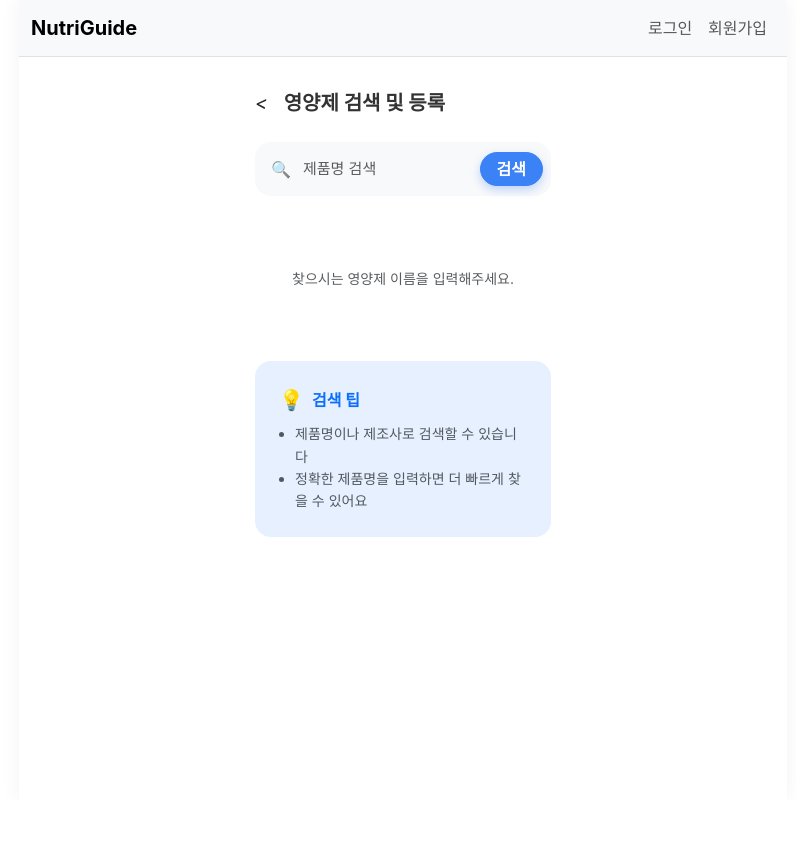
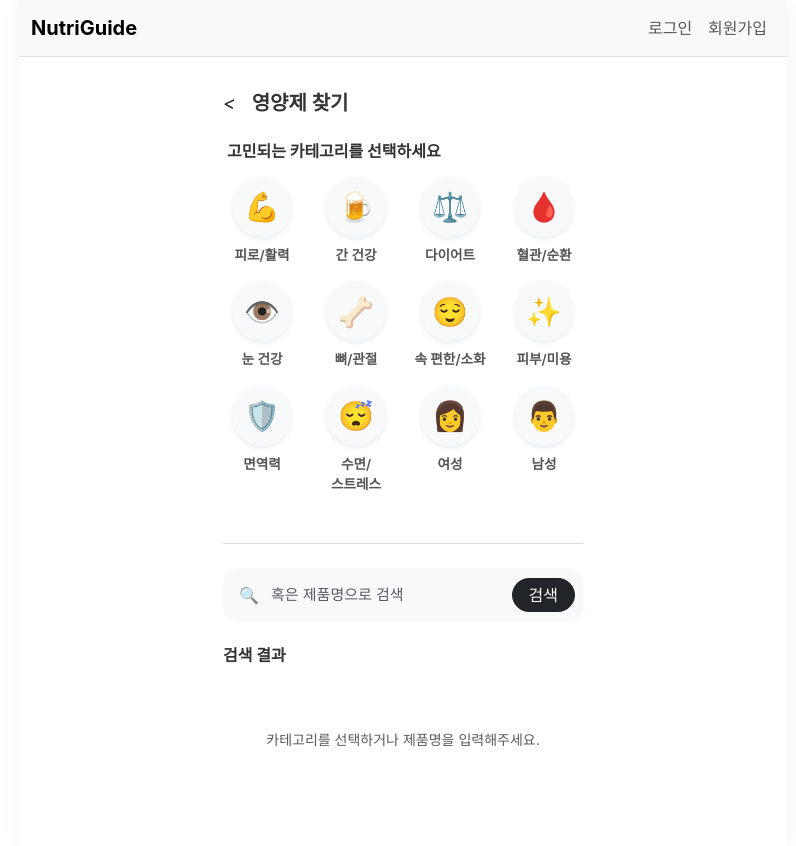
Before and after one commit to Yjune265/oop-project-team-2, a Flask app: page /search in a window 1280 px wide. Shown: the whole page, without its empty margins (237-1033 px from the left). Before the commit the page ends 537 px from the top, so only its background shows below. Run offline with Flask 3, Linux system fonts and the light colour scheme; parts of the project's set-up code (start-up, migrations or seed data) failed here and were passed over.

Commit message:
feat: search.html 수정

```diff
--- a/templates/search.html
+++ b/templates/search.html
@@ -1,81 +1,230 @@
 {% extends "base.html" %}
-{% block title %}영양제 검색 및 등록{% endblock %}
+{% block title %}영양제 찾기{% endblock %}
 
 {% block content %}
+<style>
+    /* 카테고리 버튼 커스텀 스타일 */
+    .cat-btn {
+        transition: all 0.2s ease;
+        cursor: pointer;
+    }
+    .cat-btn:hover {
+        transform: translateY(-3px);
+    }
+    .cat-btn.active .icon-circle {
+        background-color: #ffe4e6 !important; /* 활성화 시 핑크색 배경 */
+        border: 2px solid #ff6b6b;
+    }
+    .icon-circle {
+        width: 60px;
+        height: 60px;
+        font-size: 1.8rem;
+        background-color: #f8f9fa;
+        border-radius: 50%;
+        display: flex;
+        align-items: center;
+        justify-content: center;
+        margin: 0 auto 8px;
+        transition: background-color 0.2s;
+    }
+    .cat-text {
+        font-size: 0.85rem;
+        color: #555;
+        font-weight: 600;
+        word-break: keep-all;
+    }
+</style>
+
 <div class="row justify-content-center">
-    <div class="col-md-6 col-lg-5">
+    <div class="col-md-8 col-lg-6">
 
         <div class="d-flex align-items-center mb-4 mt-2">
             <a href="javascript:history.back()" class="text-dark text-decoration-none me-3">
                 <i class="bi bi-chevron-left" style="font-size: 1.2rem;">&lt;</i>
             </a>
-            <h5 class="fw-bold mb-0">영양제 검색 및 등록</h5>
+            <h5 class="fw-bold mb-0">영양제 찾기</h5>
         </div>
+
+        <div class="mb-5">
+            <h6 class="fw-bold mb-3 ms-1">고민되는 카테고리를 선택하세요</h6>
+            <div class="row row-cols-4 row-cols-sm-4 g-3 text-center" id="categoryGrid">
+                </div>
+        </div>
+
+        <hr class="my-4 border-secondary opacity-10">
 
         <div class="position-relative mb-4">
             <span class="position-absolute top-50 start-0 translate-middle-y ms-3 text-muted">🔍</span>
-            <input type="text" id="searchInput" class="form-control bg-light border-0 py-3 ps-5 rounded-4" placeholder="제품명 검색">
-            <button class="btn btn-primary position-absolute top-50 end-0 translate-middle-y me-2 rounded-pill px-3 py-1" onclick="searchProduct()">검색</button>
+            <input type="text" id="searchInput" class="form-control bg-light border-0 py-3 ps-5 rounded-4"
+                   placeholder="혹은 제품명으로 검색" onkeyup="if(window.event.keyCode==13){resetAndSearchText()}">
+            <button class="btn btn-dark position-absolute top-50 end-0 translate-middle-y me-2 rounded-pill px-3 py-1"
+                    onclick="resetAndSearchText()">검색</button>
+        </div>
+
+        <div class="d-flex justify-content-between align-items-center mb-3">
+            <h6 class="fw-bold mb-0" id="resultTitle">검색 결과</h6>
+            <span class="badge bg-light text-secondary rounded-pill" id="resultCount" style="display:none">0건</span>
         </div>
 
         <div id="searchResult" class="vstack gap-3 mb-4">
              <div class="text-center text-muted py-5 small">
-                 찾으시는 영양제 이름을 입력해주세요.
+                 카테고리를 선택하거나 제품명을 입력해주세요.
              </div>
         </div>
 
-        <div class="alert alert-primary bg-primary bg-opacity-10 border-0 rounded-4 p-4">
-            <div class="d-flex align-items-center mb-2">
-                <span class="fs-5 me-2">💡</span>
-                <h6 class="fw-bold text-primary mb-0">검색 팁</h6>
-            </div>
-            <ul class="text-muted small mb-0 ps-3" style="line-height: 1.6;">
-                <li>제품명이나 제조사로 검색할 수 있습니다</li>
-                <li>정확한 제품명을 입력하면 더 빠르게 찾을 수 있어요</li>
-            </ul>
+        <div class="text-center mb-5">
+            <button id="loadMoreBtn" class="btn btn-outline-secondary rounded-pill px-4"
+                    style="display: none;" onclick="loadMore()">
+                더 보기 <i class="bi bi-chevron-down"></i>
+            </button>
         </div>
 
     </div>
 </div>
 
 <script>
-    async function searchProduct() {
+    // 카테고리 데이터 정의 (요청하신 매핑 기준)
+    const CATEGORIES = [
+        { name: '피로/활력', icon: '💪', keywords: '피로/활력' },
+        { name: '간 건강', icon: '🍺', keywords: '간 건강' },
+        { name: '다이어트', icon: '⚖️', keywords: '다이어트/체지방' },
+        { name: '혈관/순환', icon: '🩸', keywords: '혈액순환/콜레스테롤, 혈압 관리, 혈당 관리' },
+        { name: '눈 건강', icon: '👁️', keywords: '눈 건강' },
+        { name: '뼈/관절', icon: '🦴', keywords: '뼈/관절/근육' },
+        { name: '속 편한/소화', icon: '😌', keywords: '위/소화, 장 건강/변비' },
+        { name: '피부/미용', icon: '✨', keywords: '피부, 모발/두피/손톱, 항노화/항산화' },
+        { name: '면역력', icon: '🛡️', keywords: '면역력/알러지' },
+        { name: '수면/스트레스', icon: '😴', keywords: '수면 질 개선, 스트레스/마음건강, 기억력/인지력' },
+        { name: '여성', icon: '👩', keywords: '여성 건강/PMS, 임신/임신준비' },
+        { name: '남성', icon: '👨', keywords: '남성 건강' }
+    ];
+
+    // 상태 관리 변수
+    let currentKeywords = '';
+    let currentPage = 1;
+    const itemsPerPage = 10;
+    let isCategoryMode = false;
+
+    // 페이지 로드 시 카테고리 버튼 생성
+    document.addEventListener('DOMContentLoaded', () => {
+        const grid = document.getElementById('categoryGrid');
+        CATEGORIES.forEach(cat => {
+            grid.innerHTML += `
+                <div class="col">
+                    <div class="cat-btn" onclick="selectCategory(this, '${cat.name}', '${cat.keywords}')">
+                        <div class="icon-circle shadow-sm">${cat.icon}</div>
+                        <div class="cat-text">${cat.name}</div>
+                    </div>
+                </div>
+            `;
+        });
+    });
+
+    // 1. 카테고리 선택 핸들러
+    function selectCategory(element, name, keywords) {
+        // UI 활성화 처리
+        document.querySelectorAll('.cat-btn').forEach(btn => btn.classList.remove('active'));
+        element.classList.add('active');
+
+        // 상태 초기화 및 데이터 로드
+        document.getElementById('searchInput').value = ''; // 텍스트 검색창 비우기
+        document.getElementById('resultTitle').innerText = `#${name}`;
+
+        currentKeywords = keywords;
+        currentPage = 1;
+        isCategoryMode = true;
+
+        document.getElementById('searchResult').innerHTML = ''; // 기존 목록 초기화
+        fetchProducts();
+    }
+
+    // 2. 텍스트 검색 핸들러
+    function resetAndSearchText() {
         const query = document.getElementById('searchInput').value;
-        if(!query) return;
+        if(!query) {
+            alert('검색어를 입력해주세요');
+            return;
+        }
+
+        // 카테고리 선택 해제
+        document.querySelectorAll('.cat-btn').forEach(btn => btn.classList.remove('active'));
+        document.getElementById('resultTitle').innerText = `'${query}' 검색 결과`;
+
+        currentKeywords = query;
+        currentPage = 1;
+        isCategoryMode = false;
+
+        document.getElementById('searchResult').innerHTML = '';
+        fetchProducts();
+    }
+
+    // 3. 더보기 버튼 핸들러
+    function loadMore() {
+        currentPage++;
+        fetchProducts();
+    }
+
+    // 4. API 데이터 호출 (핵심 로직)
+    async function fetchProducts() {
+        const btn = document.getElementById('loadMoreBtn');
+        const countSpan = document.getElementById('resultCount');
 
         try {
-            const res = await fetch(`/api/supplement/category?q=${encodeURIComponent(query)}`);
+            // URL 생성: 페이지네이션 정보(page, limit) 포함
+            const url = `/api/supplement/category?q=${encodeURIComponent(currentKeywords)}&page=${currentPage}&limit=${itemsPerPage}`;
+
+            const res = await fetch(url);
             const json = await res.json();
 
-            const list = document.getElementById('searchResult');
-            list.innerHTML = ''; // 기존 목록 초기화
+            if(json.status === 'success') {
+                const results = json.results;
 
-            if(json.status === 'success' && json.results.length > 0) {
-                json.results.forEach(prod => {
-                    // 와이어프레임 카드 스타일 적용
+                // 결과 개수 표시
+                countSpan.style.display = 'inline-block';
+                // (참고: 전체 개수를 API가 주면 좋지만, 일단 현재 로드된 것 기준 예시)
+
+                if (results.length === 0) {
+                    if(currentPage === 1) {
+                        document.getElementById('searchResult').innerHTML = '<div class="text-center p-5 text-muted">해당하는 제품이 없습니다.</div>';
+                    }
+                    btn.style.display = 'none'; // 더 이상 데이터 없음
+                    return;
+                }
+
+                // 카드 렌더링
+                const list = document.getElementById('searchResult');
+                results.forEach(prod => {
                     list.innerHTML += `
-                        <div class="card border-0 shadow-sm p-3 rounded-4 mb-2" onclick="alert('${prod.name} 선택됨')">
+                        <div class="card border-0 shadow-sm p-3 rounded-4 mb-2" onclick="location.href='/supplement/detail/${prod.id}'" style="cursor:pointer">
                             <div class="d-flex align-items-center">
-                                <div class="bg-light rounded-3 d-flex align-items-center justify-content-center me-3" style="width: 60px; height: 60px;">
+                                <div class="bg-light rounded-3 d-flex align-items-center justify-content-center me-3 text-secondary" style="width: 60px; height: 60px; font-size:1.5rem;">
                                     💊
                                 </div>
                                 <div class="flex-grow-1">
                                     <div class="d-flex justify-content-between align-items-start">
-                                        <h6 class="fw-bold mb-1 text-truncate" style="max-width: 150px;">${prod.name}</h6>
-                                        <span class="badge bg-light text-secondary border fw-normal">기타</span>
+                                        <h6 class="fw-bold mb-1 text-truncate" style="max-width: 180px;">${prod.name}</h6>
+                                        <span class="badge bg-primary bg-opacity-10 text-primary border-0 fw-normal">정보보기</span>
                                     </div>
-                                    <small class="text-muted d-block">${prod.company}</small>
+                                    <small class="text-muted d-block">${prod.company || '제조사 정보 없음'}</small>
                                 </div>
                             </div>
                         </div>
                     `;
                 });
+
+                // 더보기 버튼 처리: 가져온 데이터가 limit보다 적으면 끝난 것임
+                if (results.length < itemsPerPage) {
+                    btn.style.display = 'none';
+                } else {
+                    btn.style.display = 'inline-block';
+                }
+
             } else {
-                list.innerHTML = '<div class="text-center p-3 text-muted">검색 결과가 없습니다.</div>';
+                alert("데이터를 불러오는데 실패했습니다.");
             }
         } catch(e) {
             console.error(e);
-            alert("검색 중 오류 발생");
+            alert("서버 통신 오류");
         }
     }
 </script>
```
